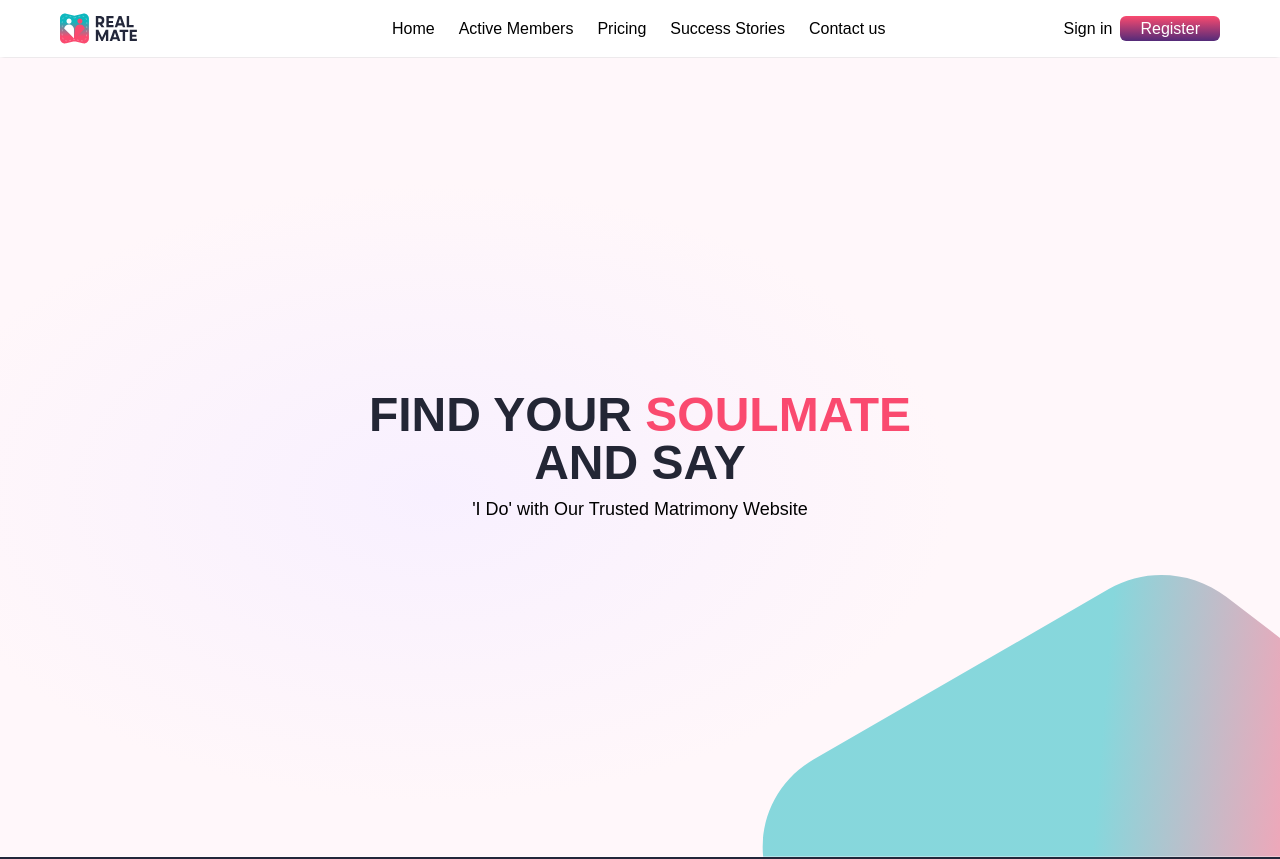
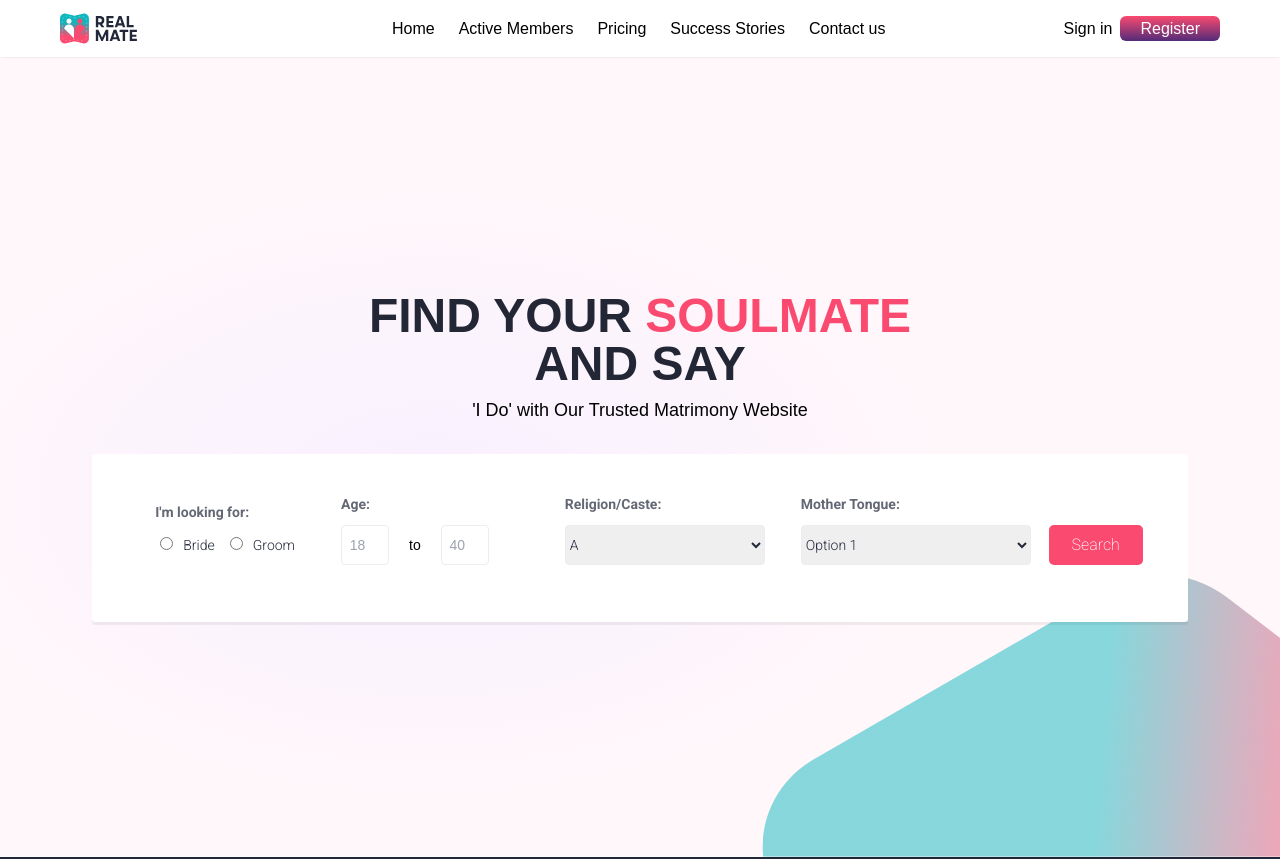
Before and after one commit to devvsakib/realmate, a Next.js app: page / in a window 1280 px wide. Shown: the top 859 px of the page. Built offline with nearby package versions, Linux system fonts and the light colour scheme.

Commit message:
Replicated most of the prototype on Figma(searchbox)

```diff
--- a/src/components/Banner/HeroSection.js
+++ b/src/components/Banner/HeroSection.js
@@ -1,4 +1,5 @@
 import CommonLayout from "../Layouts/CommonLayout"
+import Searchbox from "../Searchbox/Searchbox"
 
 const HeroSection = () => {
     return (
@@ -19,6 +20,9 @@ const HeroSection = () => {
                     <div></div>
                 </div>
             </CommonLayout>
+            <Searchbox>
+
+            </Searchbox>
         </section>
     )
 }
--- /dev/null
+++ b/src/components/Searchbox/Searchbox.js
@@ -0,0 +1,203 @@
+import "typeface-roboto";
+import React from 'react';
+import { Checkbox, Radio, Switch } from 'pretty-checkbox-react';
+// Component for the radio buttons section
+const RadioButtons = () => {
+  return (
+    <div style={sectionStyle}>
+      <label style={labelStyle}>
+        I'm looking for:
+      </label>
+      <div style={selectStyle}>
+        <input type="radio" name="gender" value="bride" id="bride" style={radioStyle}/>
+        <label style={selectStyle}>Bride</label>
+      </div>
+      <div style={selectStyle}>
+        <input type="radio" name="gender" value="groom" id="groom" style={radioStyle}/>
+        <label style={selectStyle}>Groom</label>
+      </div>
+    </div>
+  );
+};
+
+// Component for the age input section
+const AgeInputs = () => {
+  return (
+    <div style={sectionStyle}>
+      <label style={labelStyle}>
+        Age:
+      </label>
+      <div style={ageTo}>
+        <input type="number" placeholder="18" style={ageContainer} />
+        <span style= {ageTo}>to</span>
+        <input type="number" placeholder="40" style={ageContainer} />
+      </div>
+    </div>
+  );
+};
+
+// Component for the Religion/Caste dropdown section
+const ReligionDropdown = () => {
+  return (
+    <div style={sectionStyle}>
+      <label style={labelStyle}>
+        Religion/Caste:
+      </label>
+      <select style={religionDropdown}>
+        <option value="option1">A</option>
+        <option value="option2">B</option>
+        <option value="option3">C</option>
+      </select>
+    </div>
+  );
+};
+
+// Component for the Mother Tongue dropdown section
+const MotherTongueDropdown = () => {
+  return (
+    <div style={sectionStyle}>
+      <label style={labelStyle}>
+        Mother Tongue:
+      </label>
+      <select style={languageDropdown}>
+        <option value="option1">Option 1</option>
+        <option value="option2">Option 2</option>
+        <option value="option3">Option 3</option>
+      </select>
+    </div>
+  );
+};
+
+const Searchbox = () => {
+  return (
+    <div style={searchboxStyle}>
+      <form>
+        <RadioButtons />
+        <AgeInputs />
+        <ReligionDropdown />
+        <MotherTongueDropdown />
+        <button style={buttonStyle}>
+          Search
+        </button>
+      </form>
+    </div>
+  );
+};
+
+// Styles
+const searchboxStyle = {
+  width: '1096px',
+  height: '168px',
+  backgroundColor: 'white',
+  margin: '0 auto',
+  marginTop: '30px',
+  boxShadow: '0px 3px 1px rgba(0, 0, 0, 0.06)',
+  border: '0px solid #ccc',
+  borderRadius: '3px',
+  textAlign: 'center',
+  display: 'inline-block',
+};
+
+const sectionStyle = {
+  display: 'inline-block',
+  alignItems: 'left',
+  marginBottom: '20px',
+  marginTop: '40px',
+  padding: '0 18px',
+  textAlign: 'left',
+};
+
+const labelStyle = {
+  textAlign: 'left',
+  fontFamily: 'Roboto, sans-serif',
+  display: 'block',
+  color: '#23273A',
+  opacity: '0.7',
+  fontWeight: '700',
+  fontSize: '14px',
+  marginBottom: '10px'
+};
+
+
+const ageContainer = {
+  display: 'inline-block',
+  alignItems: 'center',
+  border: '1px solid #EDEDED',
+  width: '48px',
+  height: '40px',
+  fontSize: '14px',
+  fontWeight: '300',
+  margin: '0px 20px 0px 0px',
+  textAlign: 'center',
+  borderRadius: '4px',
+};
+
+const ageTo = {
+  display: 'inline-block',
+  alignItems: 'center',
+  fontSize: '14px',
+  fontWeight: '300',
+  marginRight: '20px',
+};
+
+
+const religionDropdown = {
+  // marginLeft: '10px',
+  fontFamily: 'Roboto, sans-serif',
+  width: '200px',
+  height: '40px',
+  color: '#23273A',
+  fontWeight: '300',
+  fontSize: '14px',
+  border: '1px solid #EDEDED',
+  borderRadius: '4px',
+};
+
+const languageDropdown = {
+  // marginLeft: '10px',
+  fontFamily: 'Roboto, sans-serif',
+  width: '230px',
+  height: '40px',
+  color: '#23273A',
+  fontWeight: '300',
+  fontSize: '14px',
+  border: '1px solid #EDEDED',
+  borderRadius: '4px',
+};
+
+const selectStyle = {
+  marginRight: '5px',
+  marginLeft: '5px',
+  fontFamily: 'Roboto, sans-serif',
+  color: '#23273A',
+  fontWeight: '300',
+  fontSize: '14px',
+  display: 'inline',
+  alignContent: 'center',
+};
+
+
+const radioStyle = {
+  marginRight: '5px',
+  display: 'inline-block',
+  border: '10px solid #FFFFFF',
+  // background: 'transparent',
+  borderColor: 'blue',
+  accentColor: '#EB5757',
+  color: 'blue',
+  alignContent: 'center',
+};
+
+const buttonStyle = {
+  backgroundColor: '#FA4A6F',
+  color: '#FFFFFF',
+  borderRadius: '5px',
+  cursor: 'pointer',
+  fontFamily: 'Roboto, sans-serif',
+  fontSize: '14px',
+  width: '94.03px',
+  height: '40px',
+  fontWeight: '200',
+  fontSize: '16px',
+};
+export default Searchbox;
--- a/src/data/contributors.json
+++ b/src/data/contributors.json
@@ -11,4 +11,9 @@
         "github": "vd89",
         "twitter": "DaxCode89"
     }
+    {
+        "name": "Sathwik Katepally",
+        "github": "sathwik-katepally",
+        "twitter": "_sathwikk"
+    }
 ]
```
Also changed, not shown: package.json (+6 -3 lines), 2 other files (tests, documents, lock files or other folders).
